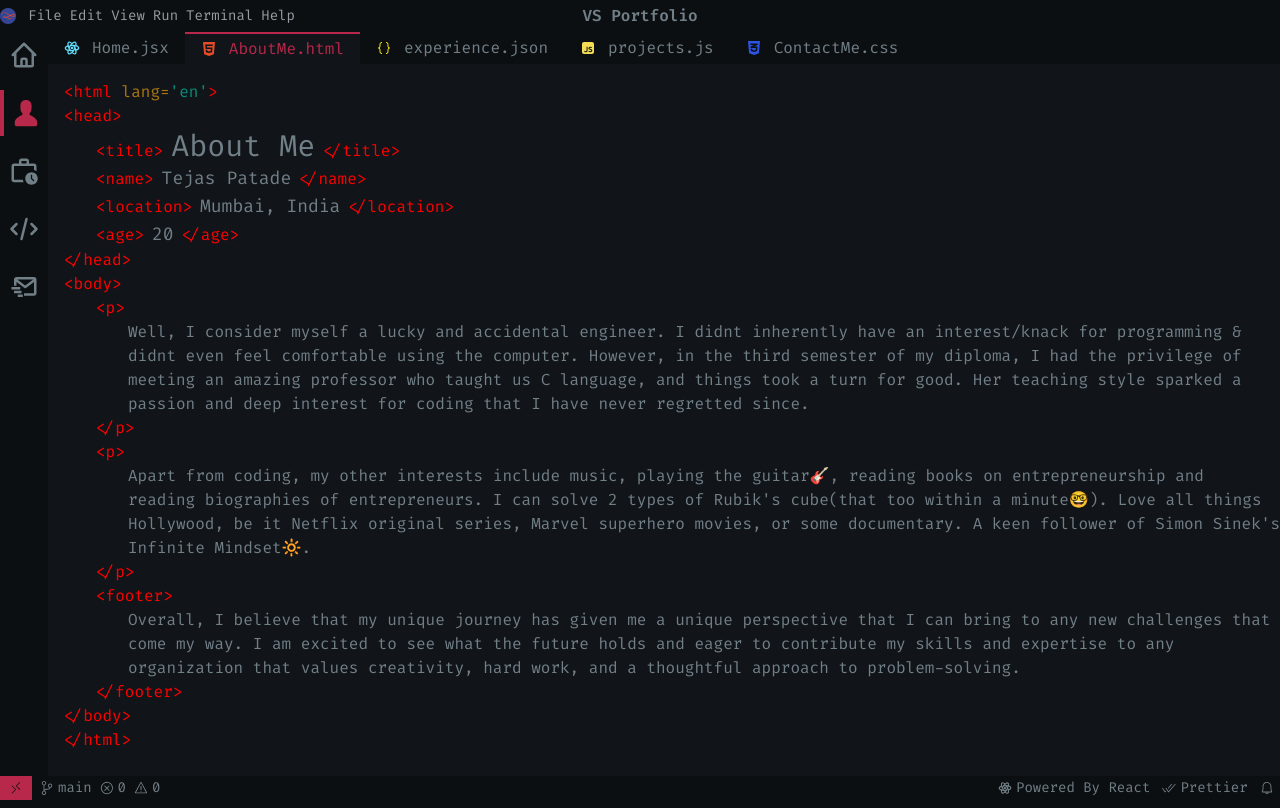
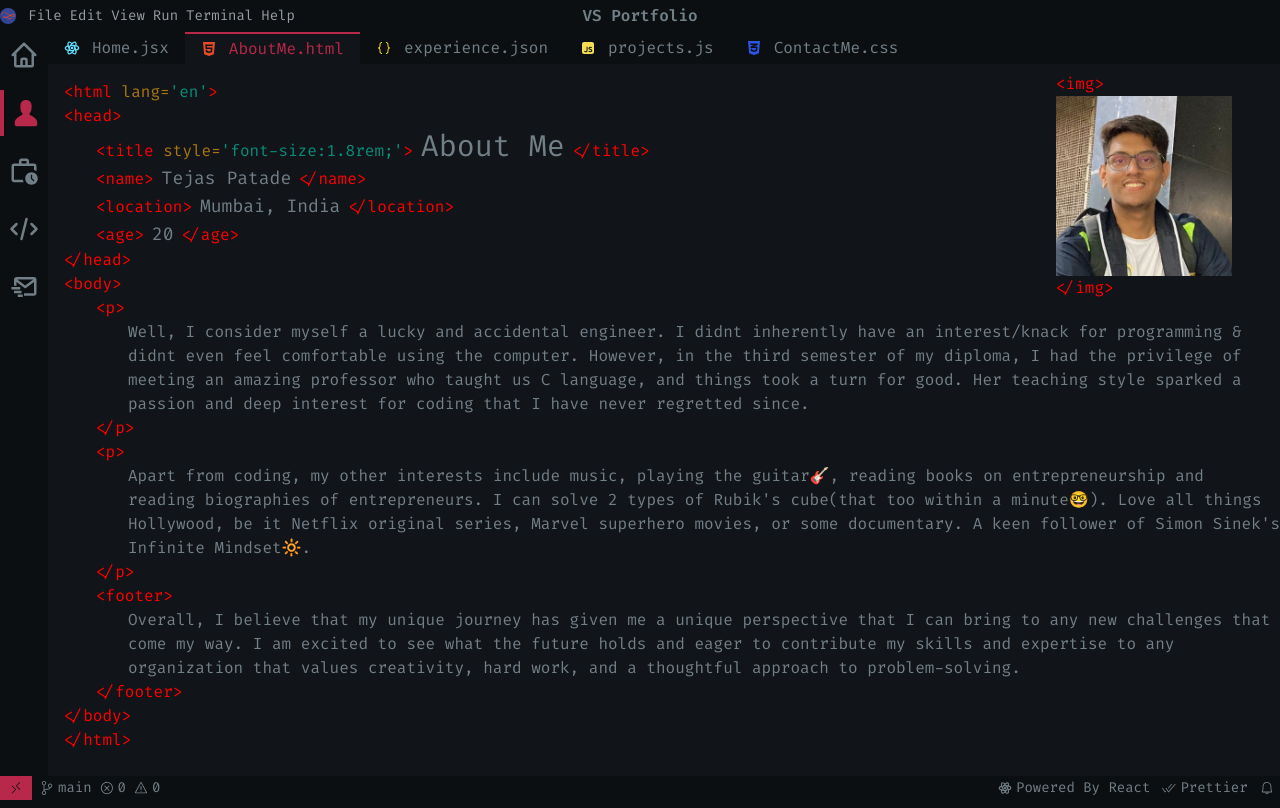
Before and after one commit to Tejaspatade/vs-portfolio, a React (Vite) app: page / in a window 1280 px wide. Both pictures are taken after a click on the element 24 px from the left and 113 px from the top of the page. Built offline with nearby package versions, Linux system fonts and the light colour scheme.

Commit message:
About Me Profile Pic Added

```diff
--- a/src/pages/AboutMe.jsx
+++ b/src/pages/AboutMe.jsx
@@ -1,13 +1,21 @@
 const AboutMe = () => {
 	return (
-		<div className="w-full h-full pl-4 pt-4">
+		<div className="w-full h-full pl-4 pt-4 relative">
+			<div className="absolute right-12 top-2">
+				<span className="text-[red]">{"<img>"}</span> <br />
+				<img src="me.jpg" alt="" className="w-44" />
+				<span className="text-[red] ml-auto">{"</img>"}</span>
+			</div>
 			<span className="text-[red]">{"<html "}</span>
 			<span className="text-[#ab7611]">{"lang="}</span>
 			<span className="text-[#088d79]">{"'en'"}</span>
 			<span className="text-[red]">{">"}</span> <br />
 			<span className="text-[red]">{"<head>"}</span> <br />
 			<section className="pl-8">
-				<span className="text-[red]">{"<title>"}</span>
+				<span className="text-[red]">{"<title "}</span>
+				<span className="text-[#ab7611]">{"style="}</span>
+				<span className="text-[#088d79]">{"'font-size:1.8rem;'"}</span>
+				<span className="text-[red]">{">"}</span>
 				<span className="text-3xl px-2">About Me</span>
 				<span className="text-[red]">{"</title>"}</span>
 			</section>
```
Also changed, not shown: public/me.jpg (added).
